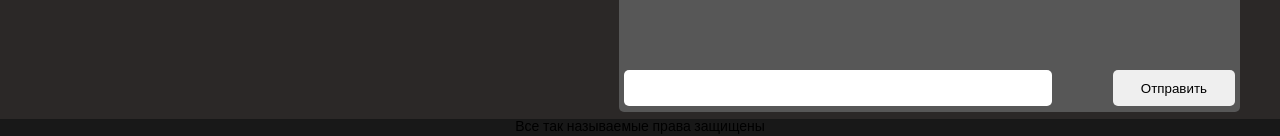
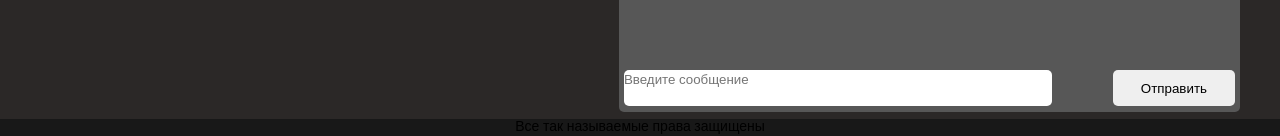
Before and after one commit to VolodyaSaiyajin/my-app, a React (Create React App) app: page /dialogs in a window 1280 px wide. Shown: the part 661-797 px from the top of the page. Built offline with nearby package versions, Linux system fonts and the light colour scheme.

Commit message:
работающие сообщения

```diff
--- a/src/App.js
+++ b/src/App.js
@@ -11,16 +11,18 @@ import Dialogs from './components/Dialogs/dialogs'
 
 
 function App(props) {
+  debugger;
   return (
 
     <BrowserRouter>
+
       <div className="app-wrapper">
         <div className="app-wrapper__container">
           <div class="app-wrapper__app">
             <Header />
             <MenuNavigation />
             <Route path="/profile" render={() => <Profile dispatch={props.dispatch} profileState={props.state.getProfilePage()}/>} />
-            <Route path="/dialogs" render={() => <Dialogs dialogState={props.state.getDialogPage()} />} />
+            <Route path="/dialogs" render={() => <Dialogs dispatch={props.dispatch} dialogState={props.state.getDialogPage()} />} />
           </div>
         </div>
 
--- a/src/Redux/data.js
+++ b/src/Redux/data.js
@@ -1,9 +1,12 @@
 import { rerenderEntireTree } from '../index';
+
+
 
 
 let store = {
 
     _state: {
+
         _profilePage: {
             _posts: [
                 { id: 1, name: "Иван Гевельев", post: "Приветствую. Столкнулся с проблемой в необходимости оптимизации виртуалки, т.к. макОС работает с дикими тормозами и откровенно неисправно, много программ отображаются неверно. Но самое печальное - невозможность банально проверить свою программу в xCode путем запуска эмулятора. Причем пустой проект эмулятор спустя 5-10 минут таки загружает, но уже загруженный функциями, циклами, кнопками и прочим не хочет, программа вылетает. Периодически возникают ошибки, скрины их кидаю ниже. С подобными техническими причинами я не могу себя реализовать полноценно в свифте, поэтому прошу помощи.", likesCont: "47" },
@@ -22,8 +25,7 @@ let store = {
         },
 
         rerenderEntireTree() {
-
-            console.log('дерево обновлено')
+            return this;
         },
 
         _dialogsPage: {
@@ -45,9 +47,9 @@ let store = {
                     { id: 3, name: "Владимир Тильт", message: "Я тебя убью" },
                     { id: 4, name: "Владислав Харитонов", message: "Тишка привет" },
                 ],
+            _newMessageText: "",
 
             getMessages() {
-                debugger;
                 return this._messages;
             },
 
@@ -63,51 +65,55 @@ let store = {
 
     },
 
+    _callSubscriber() {
+        debugger;
+    },
+
     getState() {
         return this._state;
     },
 
-    rerenderEntireTree() {
-        console.log("tree was updated");
-    },
-
-    addPost() {
-        let newPost = {
-            id: 5,
-            name: "Кинчь",
-            post: store._state._profilePage._newPostText,
-            likesCont: "0"
-        }
-        store._state._profilePage._posts.push(newPost);
-        store._state._profilePage._newPostText = '';
-        store.rerenderEntireTree(this._state);
-    },
-    updateNewPost(newText) {
-        store._state._profilePage._newPostText = newText;
-        rerenderEntireTree();
-
-    },
-
     subscribe(observer) {
-        this.rerenderEntireTree = observer;
+        debugger;
+        this._callSubscriber = observer;
     },
 
     dispatch(action) {
-        if (action === 'ADD-POST') {
+        debugger;
+        if (action.type === 'ADD-POST') {
             let newPost = {
                 id: 5,
-                name: "Кинчь",
+                name: "Новый пользователь",
                 post: store._state._profilePage._newPostText,
                 likesCont: "0"
             }
             store._state._profilePage._posts.push(newPost);
             store._state._profilePage._newPostText = '';
-            store.rerenderEntireTree(this._state);
+            this._callSubscriber(this._state);
         }
-        else if (action === 'UPDATE-NEW-POST') {
+        else if (action.type === 'UPDATE-NEW-POST') {
+            debugger;
             store._state._profilePage._newPostText = action.newText;
-            rerenderEntireTree();
+            this._callSubscriber(this._state);
         }
+
+        else if (action.type === 'ADD-MESSAGE') {
+            let newMessage = {
+                id: 5,
+                name: "Новый пользователь",
+                message: store._state._dialogsPage._newMessageText,
+            }
+            store._state._dialogsPage._messages.push(newMessage);
+            store._state._dialogsPage._newMessageText = '';
+            this._callSubscriber(this._state);
+        }
+
+        else if (action.type === 'UPDATE-NEW-MESSAGE') {
+            debugger;
+            store._state._dialogsPage._newMessageText = action.newText;
+            this._callSubscriber(this._state);
+        }
+
     }
 }
 
--- a/src/components/Dialogs/dialogs.jsx
+++ b/src/components/Dialogs/dialogs.jsx
@@ -5,7 +5,7 @@ import DialogToUser from './dialogWithUser/dialogWithUser'
 
 
 const Dialogs = (props) => {
-  debugger
+  debugger;
   let dialogElements = props.dialogState.getDialogs().map(elem => <DialogUser
     name={elem.name}
     message={elem.message} />);
@@ -14,14 +14,31 @@ const Dialogs = (props) => {
     name={elem.name}
     message={elem.message} />);
 
+  let newMessageElement = React.createRef();
+
+  let onUpdateMessage = () => {
+    debugger;
+    let text = newMessageElement.current.value;
+    props.dispatch({ type: 'UPDATE-NEW-MESSAGE', newText: text });
+    // console.log(props.defaultValue);
+
+  }
+
+  let addMessage = () => {
+    debugger;
+    console.log(`Значение ${props.defaultValue}`);
+    props.dispatch({ type: 'ADD-MESSAGE' });
+
+  }
+
   return (
     <div className="dialogs">
       <div className="dialogs__elements">{dialogElements}</div>
       <div className="dialogs__with-user">
         <div className="dialogs__with-user-elements">{dialogWithUserElements}</div>
         <div className="dialogs-user__input-message">
-          <textarea type="text" className="dialogs-user__input-message-element" />
-          <button className="dialogs-user__send-message">Отправить</button>
+          <textarea ref={newMessageElement} onChange={onUpdateMessage} placeholder="Введите сообщение" type="text" className="dialogs-user__input-message-element" />
+          <button onClick={addMessage} className="dialogs-user__send-message">Отправить</button>
         </div>
       </div>
     </div>
--- a/src/components/Profile/ProfileFeed/Posting/posting.jsx
+++ b/src/components/Profile/ProfileFeed/Posting/posting.jsx
@@ -4,17 +4,19 @@ import style from './posting.css';
 
 
 const Posting = (props) => {
+
     let newPostElement = React.createRef();
     let onUpdatePost = () => {
         let text = newPostElement.current.value;
-        props.updateNewPost(text);
+        props.dispatch({ type: 'UPDATE-NEW-POST', newText: text });
         // console.log(props.defaultValue);
 
     }
 
     let addPost = () => {
+
         console.log(`Значение ${props.defaultValue}`);
-        props.addPost();
+        props.dispatch({ type: 'ADD-POST' });
 
     }
 
--- a/src/index.js
+++ b/src/index.js
@@ -4,7 +4,9 @@ import ReactDOM from 'react-dom';
 import './index.css';
 import App from './App';
 import store from './Redux/data';
-export let rerenderEntireTree = (state) => {
+
+
+export let rerenderEntireTree = () => {
 
   ReactDOM.render(
     <React.StrictMode>
```
